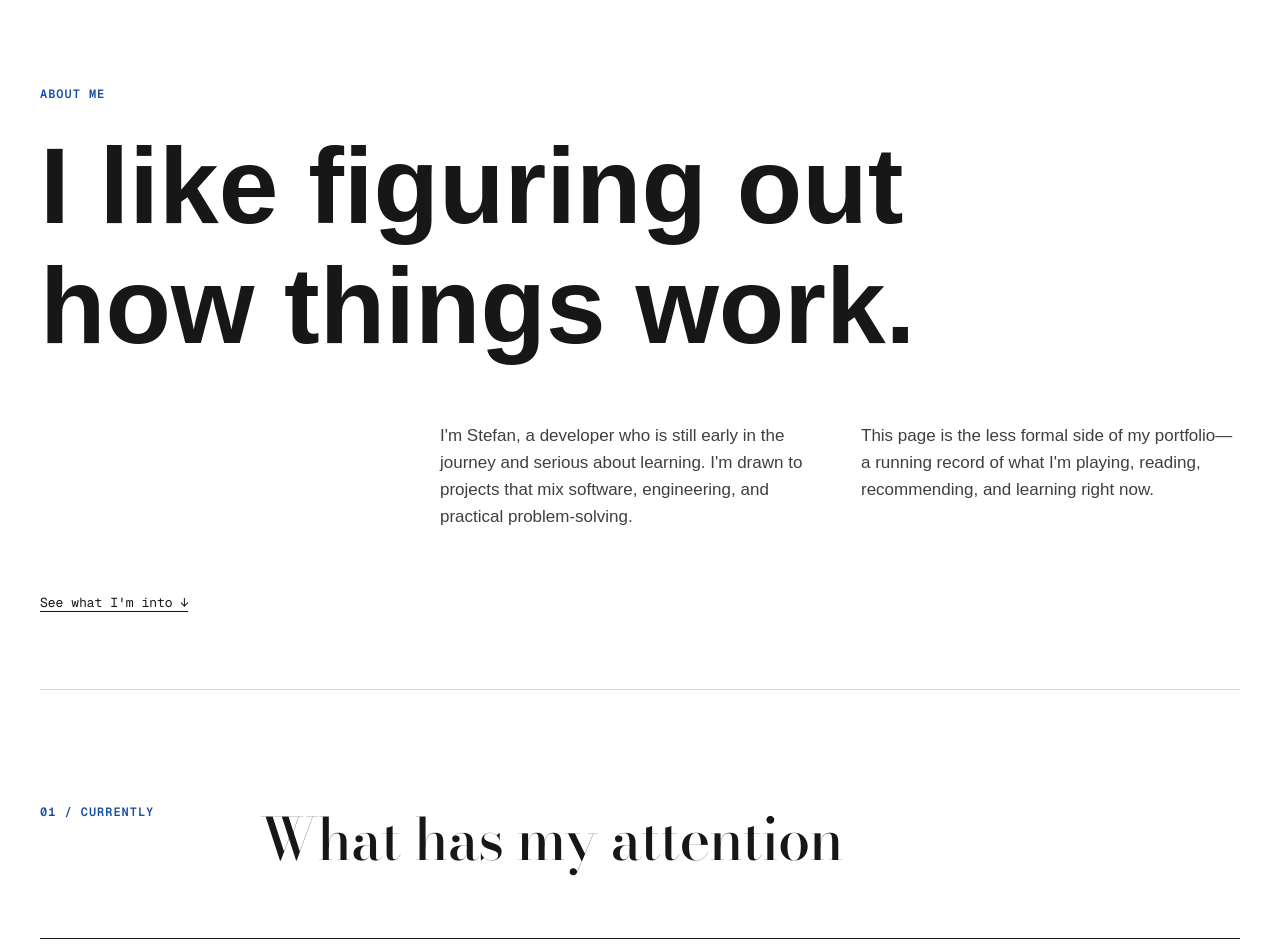
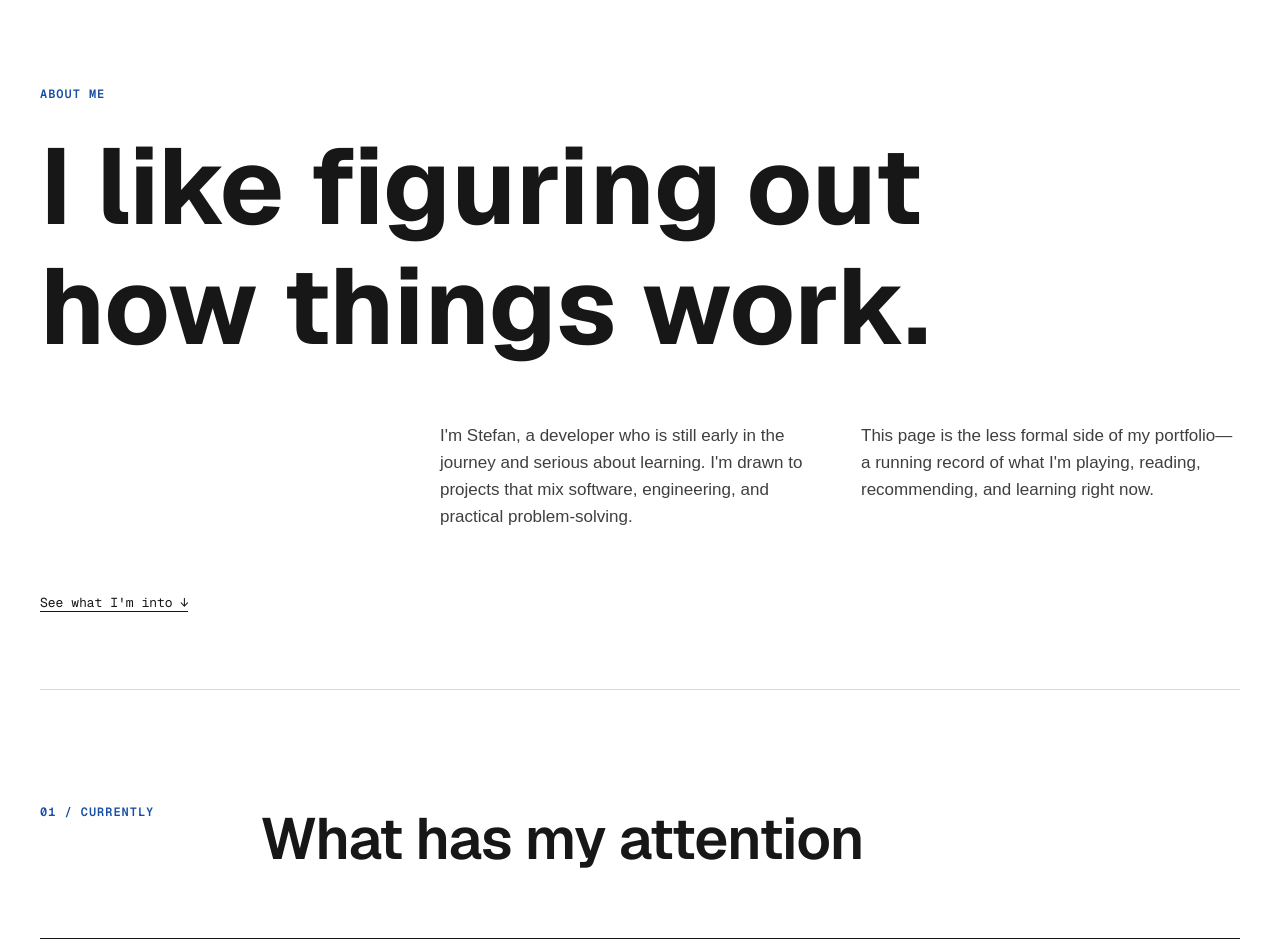
Before and after one commit to WHYDOESTHISWORLDEXIST/stefan-portfolio, a Next.js app: page /about in a window 1280 px wide. Shown: the part 100-1052 px from the top of the page. Built offline with nearby package versions, Linux system fonts and the light colour scheme; a web font is replaced by a local one.

Commit message:
Use sans serif headings

```diff
--- a/app/globals.css
+++ b/app/globals.css
@@ -115,12 +115,12 @@ img, video { height: auto; }
 
 /* Dedicated pages opened by the homepage topic tabs. */
 .topicHero { padding-block: clamp(5rem, 11vw, 9rem) clamp(3.5rem, 7vw, 6rem); }
-.topicHero h1 { max-width: 13ch; margin: .8rem 0 2rem; font-family: var(--font-gothic), Georgia, serif; font-size: clamp(3.25rem, 1.5rem + 7vw, 7.5rem); line-height: .98; text-wrap: balance; }
+.topicHero h1 { max-width: 13ch; margin: .8rem 0 2rem; font-family: var(--font-geist-sans), Arial, Helvetica, sans-serif; font-size: clamp(3.25rem, 1.5rem + 7vw, 7.5rem); font-weight:700; line-height: .98; letter-spacing:-.055em; text-wrap: balance; }
 .topicHero > p:last-child { width: min(100%, 44rem); margin: 0 0 0 auto; font-family: var(--font-editorial), Georgia, serif; font-size: clamp(1.25rem, 1rem + 1.2vw, 2rem); line-height: 1.4; }
 .topicContent { padding-bottom: clamp(5rem, 10vw, 9rem); border-top: 1px solid var(--line); }
 .topicEntry { display: grid; grid-template-columns: clamp(2rem, 5vw, 4rem) minmax(0, 1fr); gap: clamp(1rem, 4vw, 3rem); padding-block: clamp(2rem, 5vw, 4rem); border-bottom: 1px solid var(--line); color: inherit; text-decoration: none; }
 .topicEntry > span, .publishedBook > div > span, .topicProjectCard > span { font-size: .72rem; font-weight: 700; letter-spacing: .08em; text-transform: uppercase; }
-.topicEntry h2, .publishedBook h2, .topicProjectCard h2 { margin: 0; font-family: var(--font-editorial), Georgia, serif; font-size: clamp(1.7rem, 1.15rem + 2vw, 3.25rem); font-weight: 500; line-height: 1.1; }
+.topicEntry h2, .publishedBook h2, .topicProjectCard h2 { margin: 0; font-family: var(--font-geist-sans), Arial, Helvetica, sans-serif; font-size: clamp(1.7rem, 1.15rem + 2vw, 3.25rem); font-weight: 600; line-height: 1.1; }
 .topicEntry p { margin: .7rem 0 0; }
 .topicEntry .topicNote { max-width: 44rem; margin-top: 1.5rem; font-size: 1.05rem; line-height: 1.65; }
 .topicEntryLink { transition: padding-inline .2s ease, background-color .2s ease; }
@@ -147,11 +147,11 @@ img, video { height: auto; }
   .navLinks { width: 100%; justify-content: space-between; border-top: 1px solid var(--line); padding-top: .5rem; }
   .appleMusicLink { width: 100%; }
 }
-/* Display fonts stay out of navigation, forms, and reading text. */
+/* Headings use a clean sans-serif while reading text keeps its editorial contrast. */
 .wordmark,
 .hero h1, .aboutHero h1, .musicHero h1,
 .contactIntro h1, .supportIntro h1, .privacyHero h1 {
-  font-family: var(--font-gothic), Georgia, serif;
+  font-family: var(--font-geist-sans), Arial, Helvetica, sans-serif;
   font-weight: 700;
   letter-spacing: 0;
   line-height: 1.12;
@@ -161,8 +161,8 @@ img, video { height: auto; }
 .sectionHead h2, .project h3, .shelf h3, .educationEntry h3,
 .valuesGrid h2, .musicNote h2, .contact h2, .featuredSong h2,
 .playlistCard h3, .supportCard h2, .privacyBody h2 {
-  font-family: var(--font-editorial), Georgia, serif;
-  font-weight: 500;
+  font-family: var(--font-geist-sans), Arial, Helvetica, sans-serif;
+  font-weight: 600;
   letter-spacing: -.015em;
   line-height: 1.18;
   text-wrap: balance;
@@ -177,7 +177,7 @@ img, video { height: auto; }
 .projectPage { background: var(--paper); }
 .projectStoryHero { padding-block: clamp(5rem, 11vw, 9rem) clamp(4rem, 8vw, 7rem); }
 .projectStoryHero .eyebrow { margin: 0 0 1.75rem; font-size: .78rem; font-weight: 700; letter-spacing: .1em; text-transform: uppercase; }
-.projectStoryHero h1 { max-width: 15ch; margin: 0; font-family: var(--font-gothic), Georgia, serif; font-size: clamp(3rem, 1.4rem + 7vw, 7.5rem); line-height: .98; text-wrap: balance; }
+.projectStoryHero h1 { max-width: 15ch; margin: 0; font-family: var(--font-geist-sans), Arial, Helvetica, sans-serif; font-size: clamp(3rem, 1.4rem + 7vw, 7.5rem); font-weight:700; line-height: .98; letter-spacing:-.055em; text-wrap: balance; }
 .projectStoryLead { max-width: 43rem; margin: clamp(2rem, 5vw, 3.5rem) 0 0 auto; font-family: var(--font-editorial), Georgia, serif; font-size: clamp(1.35rem, 1rem + 1.4vw, 2.15rem); line-height: 1.35; }
 .projectFacts { display: grid; grid-template-columns: repeat(2, minmax(0, 1fr)); gap: 1px; max-width: 43rem; margin: clamp(2rem, 5vw, 3.75rem) 0 0 auto; background: var(--line); border: 1px solid var(--line); }
 .projectFacts div { padding: 1.2rem; background: var(--paper); }
@@ -186,7 +186,7 @@ img, video { height: auto; }
 .projectStory { border-top: 1px solid var(--line); }
 .projectStory section { display: grid; grid-template-columns: minmax(8rem, 1fr) minmax(0, 3fr); gap: var(--layout-gap); padding-block: clamp(3.5rem, 8vw, 7rem); border-bottom: 1px solid var(--line); }
 .storyLabel { margin: 0; font-size: .76rem; font-weight: 700; letter-spacing: .08em; text-transform: uppercase; }
-.projectStory h2 { max-width: 15ch; margin: 0 0 2rem; font-family: var(--font-editorial), Georgia, serif; font-size: clamp(2rem, 1.2rem + 3vw, 4.25rem); font-weight: 500; line-height: 1.05; }
+.projectStory h2 { max-width: 15ch; margin: 0 0 2rem; font-family: var(--font-geist-sans), Arial, Helvetica, sans-serif; font-size: clamp(2rem, 1.2rem + 3vw, 4.25rem); font-weight: 600; line-height: 1.05; }
 .projectStory h3 { margin: 2.25rem 0 .5rem; font-size: .76rem; letter-spacing: .08em; text-transform: uppercase; }
 .projectStory section > div > p, .projectStory li { max-width: 46rem; font-size: clamp(1.05rem, .98rem + .35vw, 1.3rem); line-height: 1.65; }
 .projectStory ul { max-width: 48rem; margin: 0; padding-left: 1.25rem; }
@@ -195,7 +195,7 @@ img, video { height: auto; }
 .storySource { display: inline-flex; padding-bottom: .25rem; border-bottom: 1px solid currentColor; color: inherit; font-weight: 700; text-decoration: none; }
 .nextProject { padding-block: clamp(4rem, 9vw, 7.5rem); }
 .nextProject p { margin: 0 0 1rem; font-size: .76rem; font-weight: 700; letter-spacing: .08em; text-transform: uppercase; }
-.nextProject a { display: flex; justify-content: space-between; gap: 2rem; color: inherit; font-family: var(--font-editorial), Georgia, serif; font-size: clamp(2rem, 1rem + 4vw, 5rem); line-height: 1.08; text-decoration: none; }
+.nextProject a { display: flex; justify-content: space-between; gap: 2rem; color: inherit; font-family: var(--font-geist-sans), Arial, Helvetica, sans-serif; font-size: clamp(2rem, 1rem + 4vw, 5rem); font-weight:600; line-height: 1.08; text-decoration: none; }
 .nextProject a:hover span { transform: translateX(.35rem); }
 .nextProject span { transition: transform .2s ease; }
 @media (max-width: 42rem) {
```
